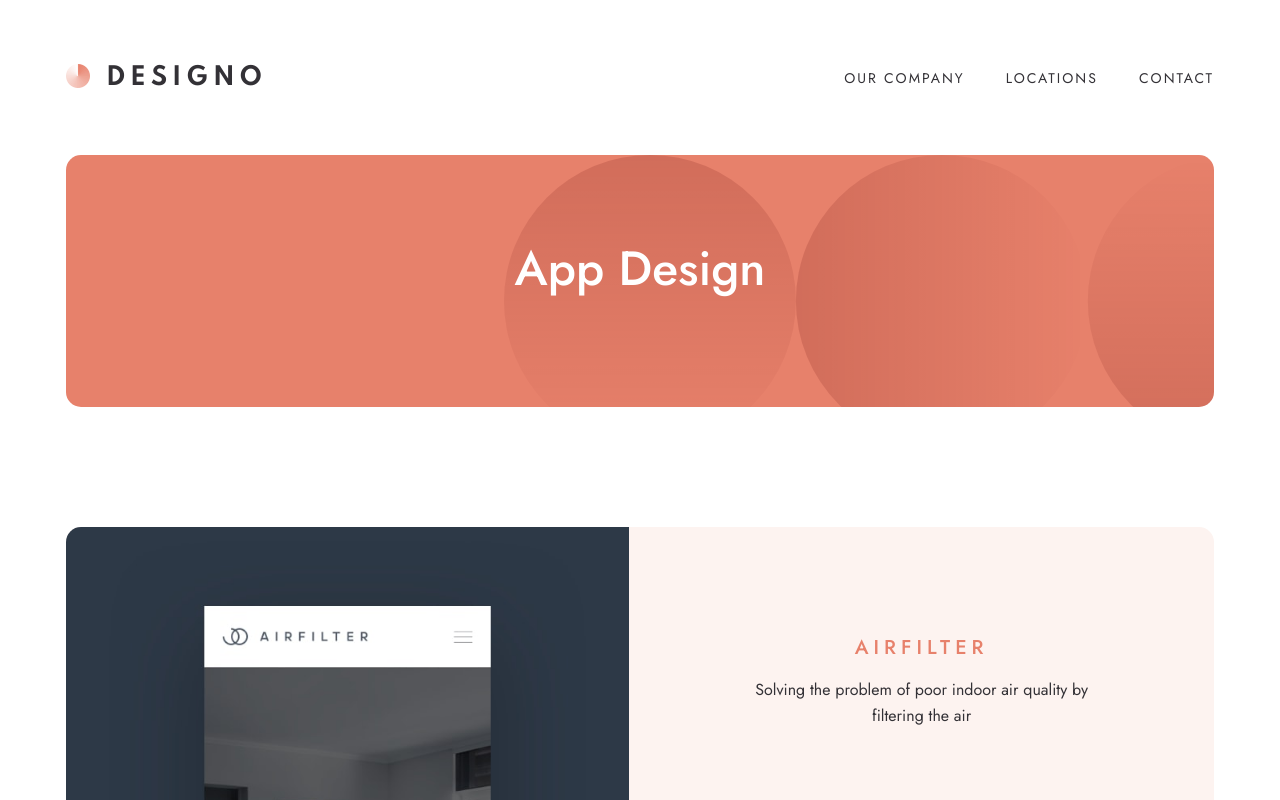
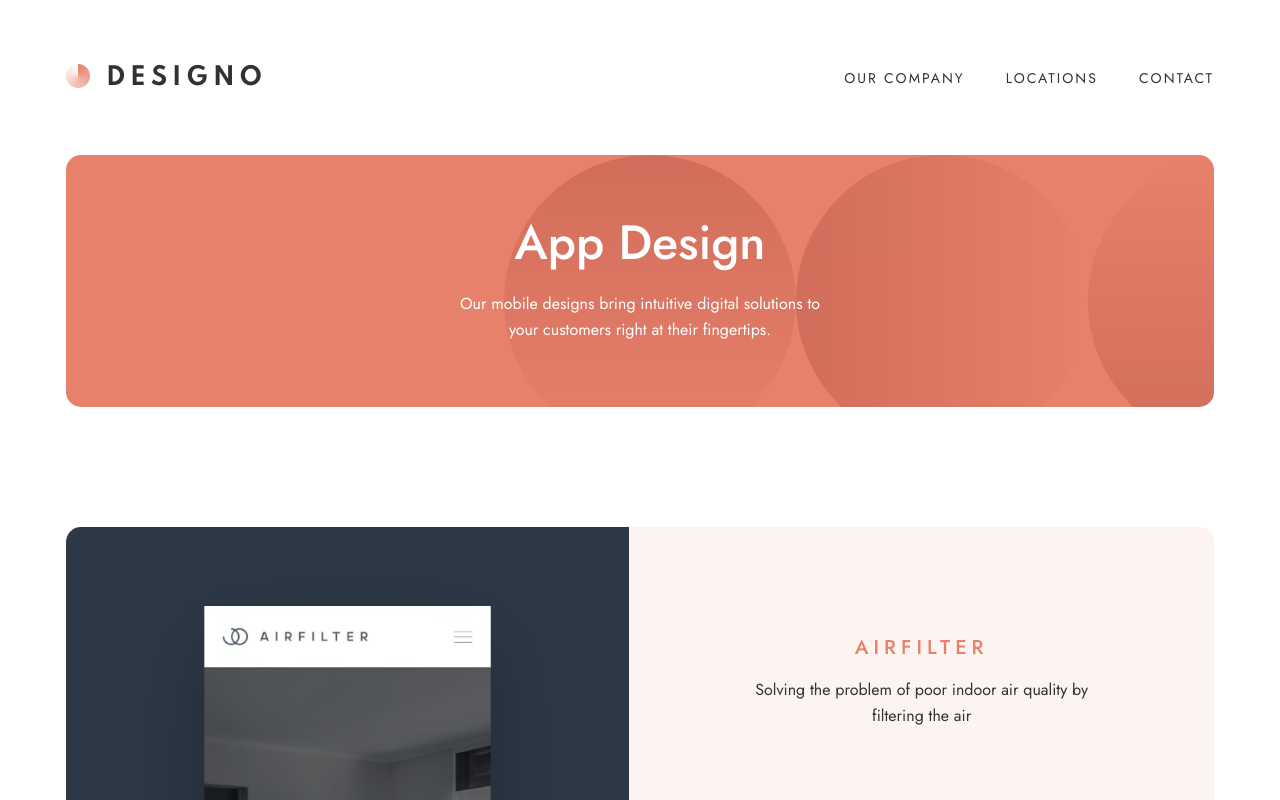
Before and after one commit to jake4369/designo, a Next.js app: page /app-design in a window 1280 px wide. Shown: the top 800 px of the page. Built offline with nearby package versions, Linux system fonts and the light colour scheme.

Commit message:
App Design page

```diff
--- a/app/app-design/page.jsx
+++ b/app/app-design/page.jsx
@@ -7,7 +7,7 @@ const AppDesign = () => {
     <ProjectPage
       data={appDesignData}
       pageTitle="App Design"
-      text={
+      mainText={
         "Our mobile designs bring intuitive digital solutions to your customers right at their fingertips."
       }
     />
```
